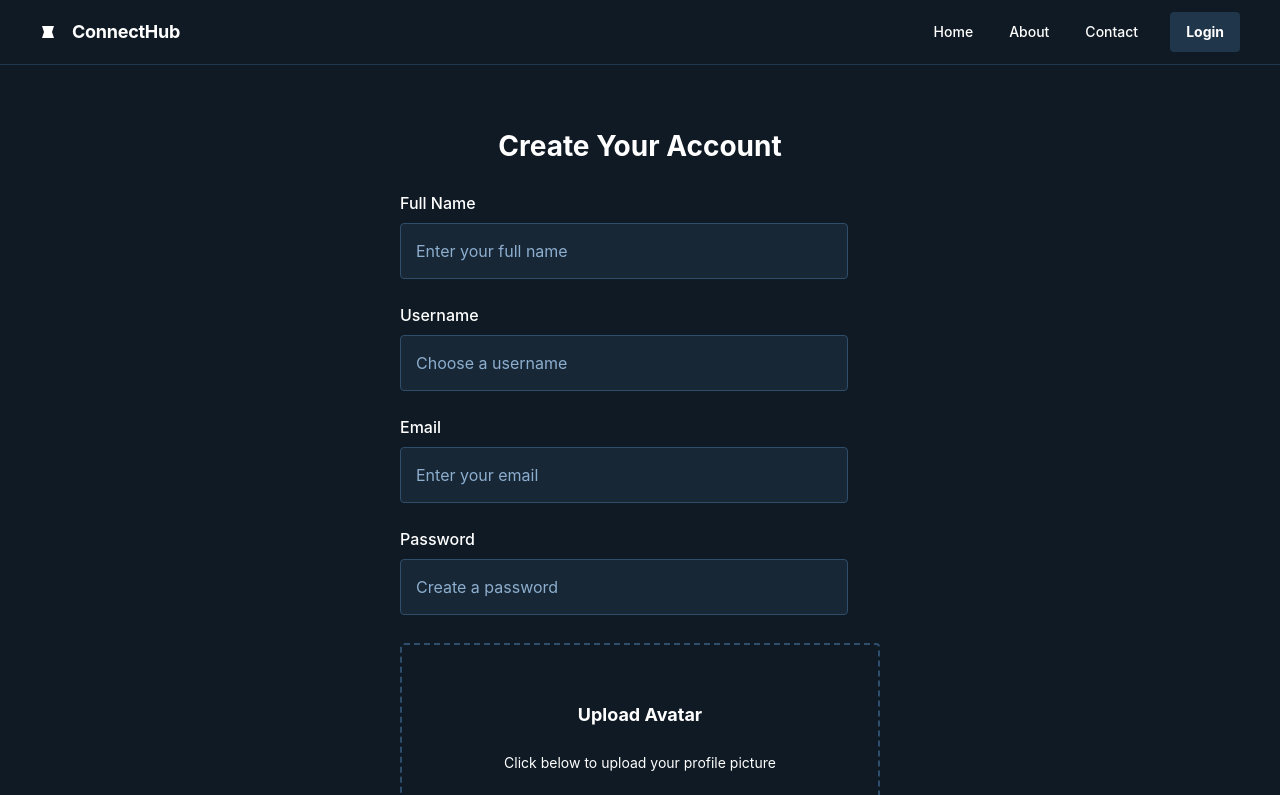
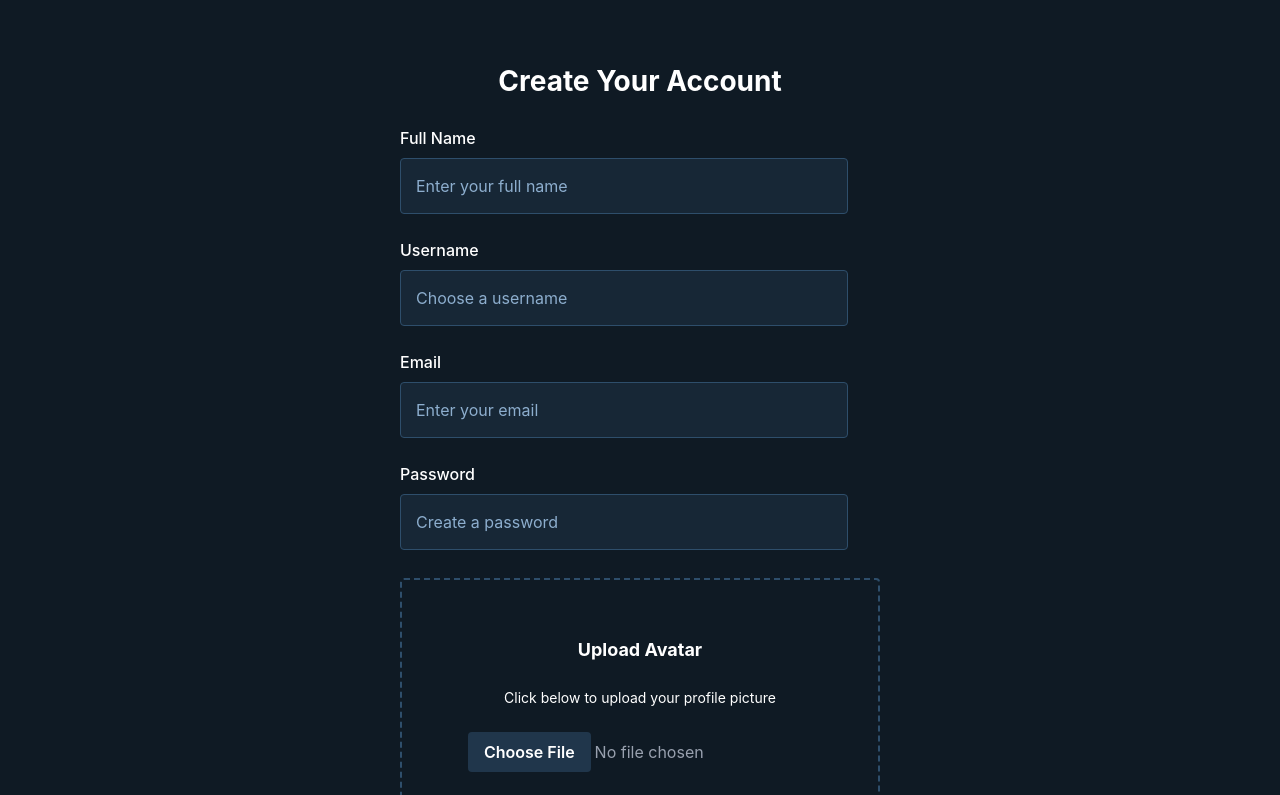
Before and after one commit to salimshaddy18/fluxplayfrontend, a React (Vite) app: page /register in a window 1280 px wide. Shown: the top 795 px of the page. Built offline with nearby package versions, Linux system fonts and the light colour scheme; no server answers.

Commit message:
changes in register page

```diff
--- a/src/pages/auth/Register.auth.jsx
+++ b/src/pages/auth/Register.auth.jsx
@@ -52,42 +52,6 @@ const RegisterPage = () => {
       style={{ fontFamily: 'Inter, "Noto Sans", sans-serif' }}
     >
       <div className="layout-container flex h-full grow flex-col">
-        <header className="flex items-center justify-between border-b border-solid border-b-[#20364b] px-10 py-3">
-          <div className="flex items-center gap-4 text-white">
-            <div className="size-4">
-              <svg
-                viewBox="0 0 48 48"
-                fill="none"
-                xmlns="http://www.w3.org/2000/svg"
-              >
-                <path
-                  d="M6 6H42L36 24L42 42H6L12 24L6 6Z"
-                  fill="currentColor"
-                />
-              </svg>
-            </div>
-            <h2 className="text-white text-lg font-bold tracking-[-0.015em]">
-              ConnectHub
-            </h2>
-          </div>
-          <div className="flex flex-1 justify-end gap-8">
-            <div className="flex items-center gap-9">
-              <a className="text-white text-sm font-medium" href="#">
-                Home
-              </a>
-              <a className="text-white text-sm font-medium" href="#">
-                About
-              </a>
-              <a className="text-white text-sm font-medium" href="#">
-                Contact
-              </a>
-            </div>
-            <button className="bg-[#20364b] text-white text-sm font-bold h-10 px-4 rounded">
-              <span className="truncate">Login</span>
-            </button>
-          </div>
-        </header>
-
         <form
           onSubmit={handleRegister}
           className="px-40 flex flex-1 justify-center py-5"
```
